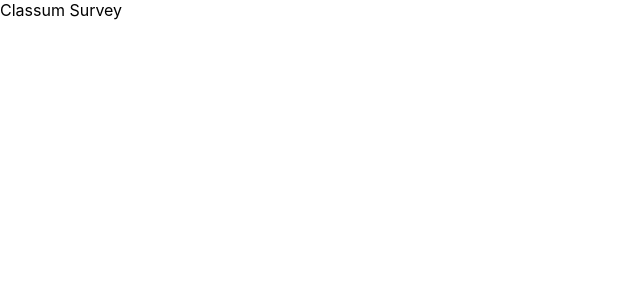
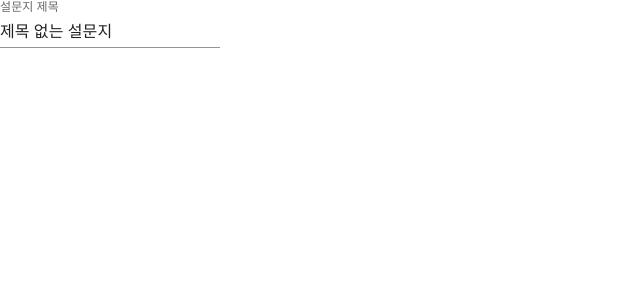
Before and after one commit to Seokyung/GoogleForms_Clonecoding, a React (Create React App) app: page / in a window 1280 px wide. Shown: the top 300 px of the page, without its empty margins (0-640 px from the left). Built offline with nearby package versions, Linux system fonts and the light colour scheme.

Commit message:
설문지 제목 구현

```diff
--- a/package.json
+++ b/package.json
@@ -3,6 +3,9 @@
   "version": "0.1.0",
   "private": true,
   "dependencies": {
+    "@emotion/css": "^11.11.2",
+    "@emotion/react": "^11.11.3",
+    "@emotion/styled": "^11.11.0",
     "@mui/icons-material": "^5.15.6",
     "@mui/material": "^5.15.6",
     "@mui/styled-engine-sc": "^6.0.0-alpha.13",
--- a/public/index.html
+++ b/public/index.html
@@ -8,7 +8,6 @@
 			name="description"
 			content="Web site created using create-react-app"
 		/>
-		<link rel="manifest" href="%PUBLIC_URL%/manifest.json" />
 		<title>Classum Survey</title>
 	</head>
 	<body>
--- a/src/App.tsx
+++ b/src/App.tsx
@@ -1,7 +1,12 @@
 import React from "react";
+import Title from "./components/Survey/SurveyTitle";
 
 function App() {
-	return <div>Classum Survey</div>;
+	return (
+		<div>
+			<Title />
+		</div>
+	);
 }
 
 export default App;
--- /dev/null
+++ b/src/components/Survey/SurveyTitle.tsx
@@ -0,0 +1,35 @@
+import { TextField } from "@mui/material";
+import React, { useState } from "react";
+
+interface ITitle {
+	titleTxt: string;
+	titlePlaceholder: string;
+	onChange: (e: React.ChangeEvent<HTMLInputElement>) => void;
+}
+
+const SurveyTitle = ({ titleTxt, titlePlaceholder, onChange }: ITitle) => {
+	const [title, setTitle] = useState<string>(titleTxt);
+	const onTitleChange = (e: React.ChangeEvent<HTMLInputElement>) => {
+		setTitle(e.target.value);
+	};
+
+	return (
+		<div>
+			<TextField
+				variant="standard"
+				label={titlePlaceholder}
+				placeholder={titlePlaceholder}
+				value={title}
+				onChange={onTitleChange}
+			/>
+		</div>
+	);
+};
+
+SurveyTitle.defaultProps = {
+	titleTxt: "제목 없는 설문지",
+	titlePlaceholder: "설문지 제목",
+	onChange: () => {},
+};
+
+export default SurveyTitle;
```
Also changed, not shown: 1 other file (tests, documents, lock files or other folders).
